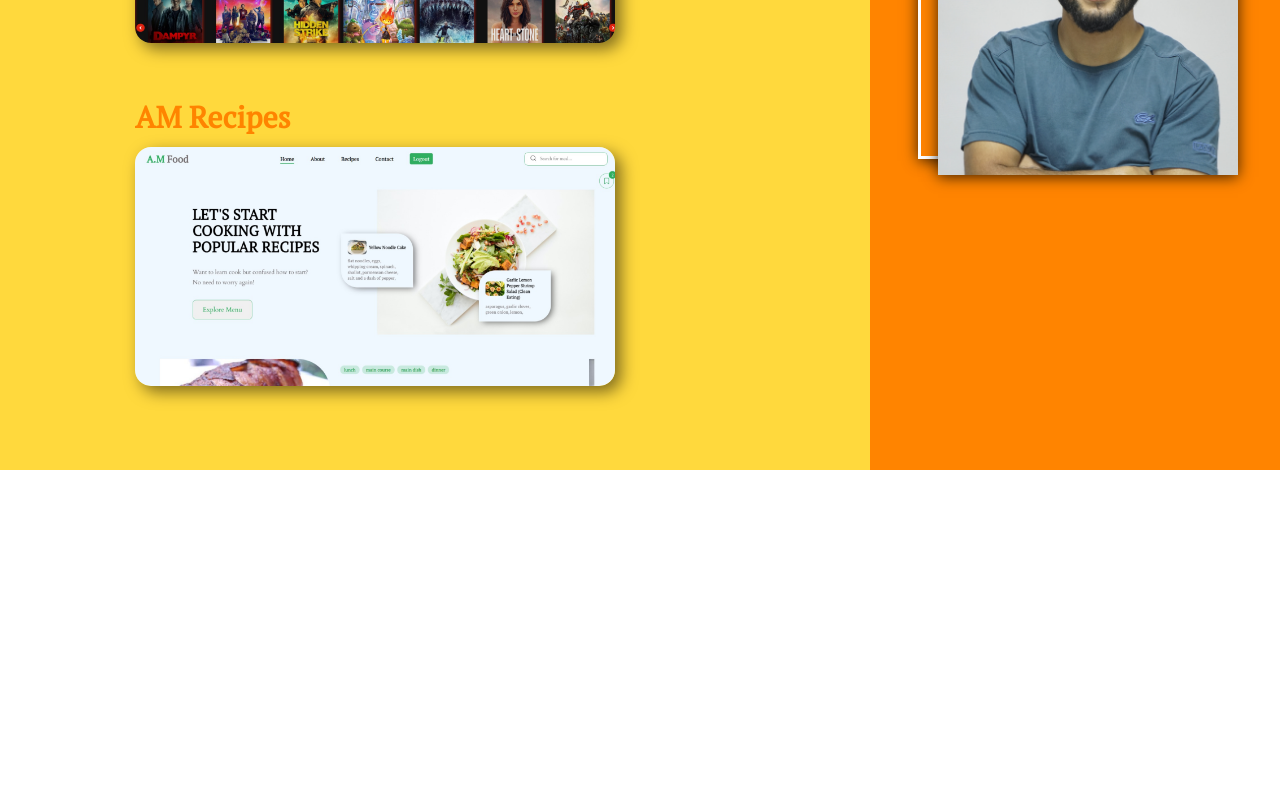
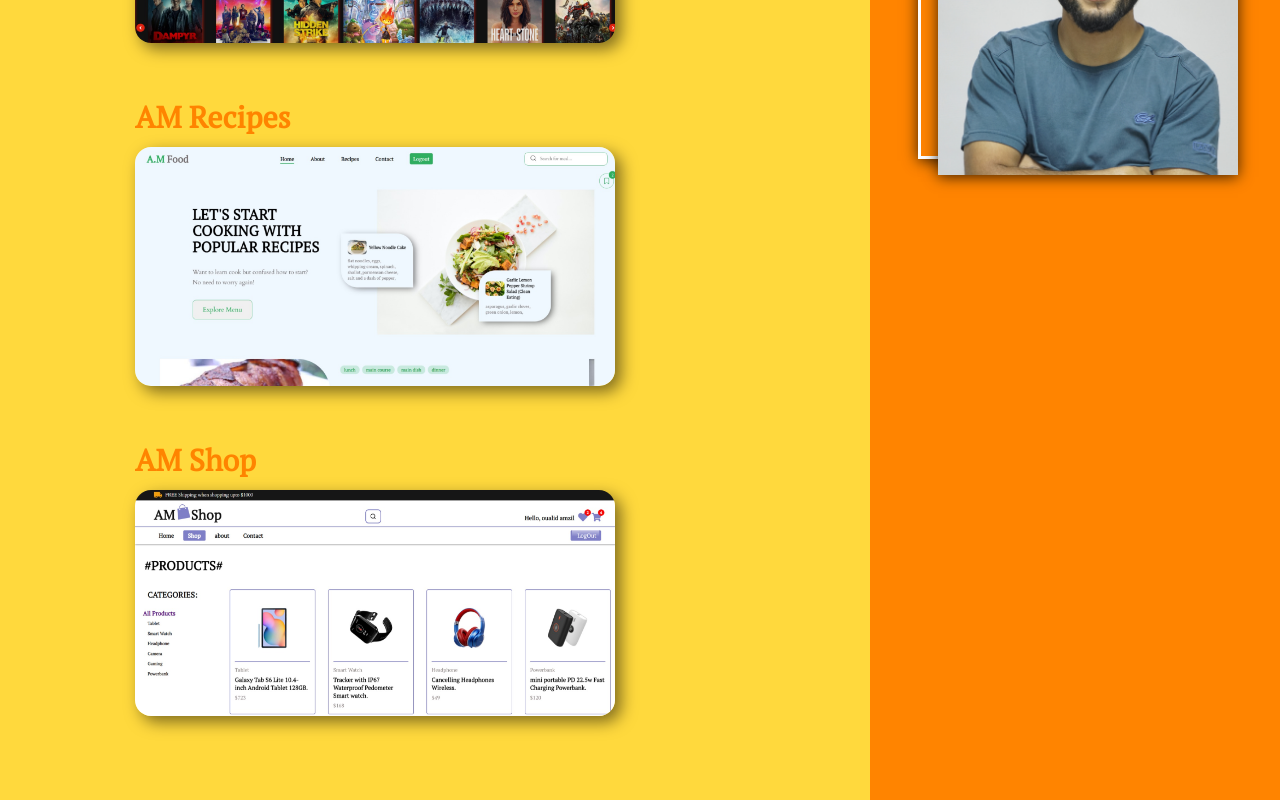
Before and after one commit to Oualid-Amzil/AM.Portfolio, a React (Create React App) app: page /projects in a window 1280 px wide. Shown: the part 573-1373 px from the top of the page. Before the commit the page ends 1043 px from the top, so only its background shows below. Built offline with nearby package versions, Linux system fonts and the light colour scheme.

Commit message:
added new project

```diff
--- a/src/Screens/ProjectsScreen.js
+++ b/src/Screens/ProjectsScreen.js
@@ -4,6 +4,7 @@ import Label from "../components/Label";
 import ProjectsItem from "../components/ProjectsItem";
 import mvImage from "../images/Web capture_29-8-2023_103413_ra-netflix-clone.web.app.jpeg";
 import rcImage from "../images/Web capture_29-8-2023_155310_oualid-amzil.github.io.jpeg";
+import shImage from "../images/am-shop-capture.jpeg";
 
 const ProjectsScreen = () => {
   return (
@@ -25,6 +26,11 @@ const ProjectsScreen = () => {
           webImage={rcImage}
           link=" https://oualid-amzil.github.io/AM.Recipes/"
         />
+        <ProjectsItem
+          title="AM Shop"
+          webImage={shImage}
+          link=" https://silver-arithmetic-d2e4d4.netlify.app"
+        />
       </div>
     </div>
   );
```
Also changed, not shown: src/images/am-shop-capture.jpeg (added).
